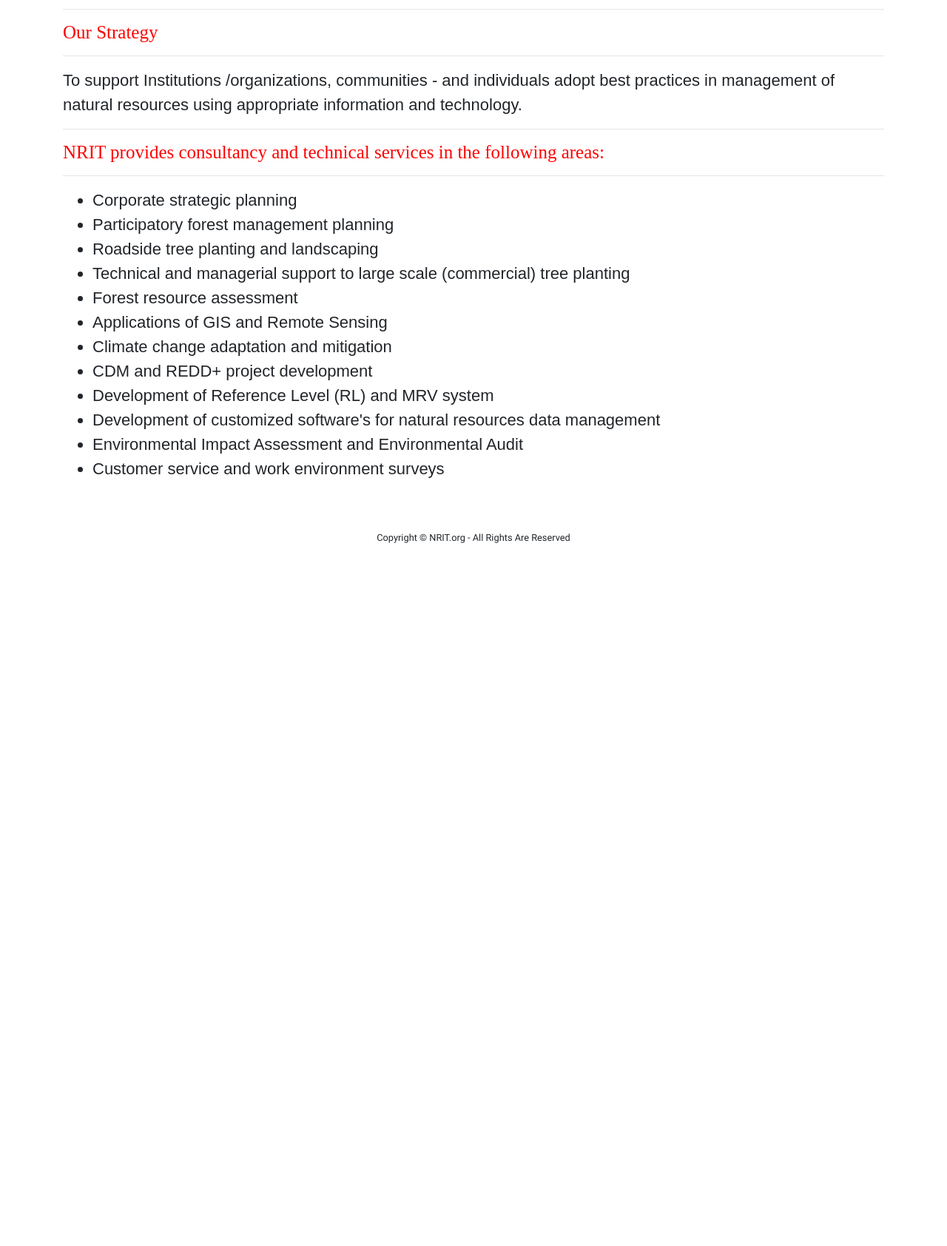
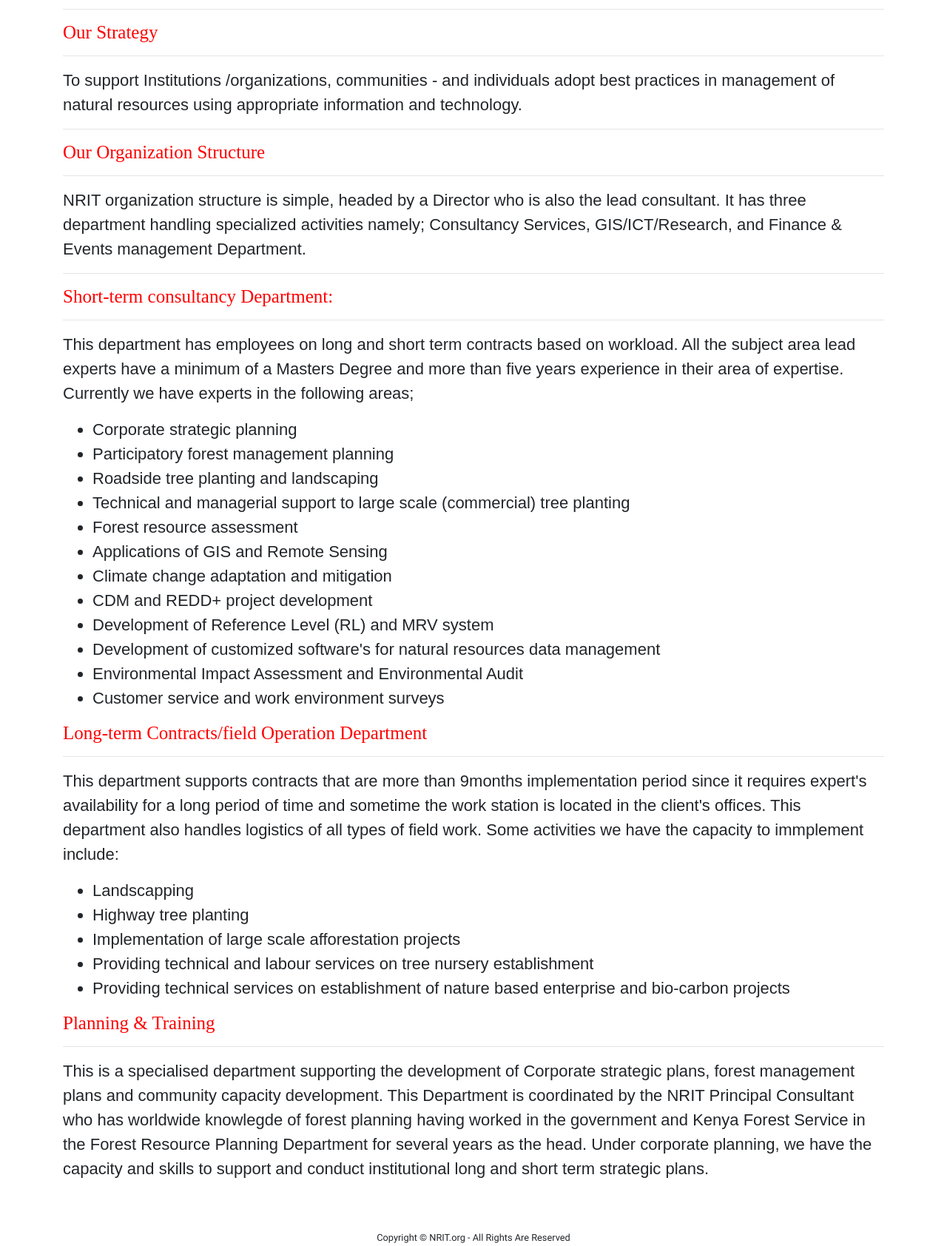
Before and after one commit to sammwaura/NRIT, a Django app: page /about/ in a window 1280 px wide. Shown: the part 917-2601 px from the top of the page at 74% size. Before the commit the page ends 1651 px from the top, so only its background shows below. Run offline with Django 3.2, Linux system fonts and the light colour scheme; some libraries are stand-ins or nearby versions.

Commit message:
modify templates

```diff
--- a/pages/templates/about.html
+++ b/pages/templates/about.html
@@ -30,9 +30,17 @@
 and individuals adopt best practices in management of natural resources using appropriate
 information and technology.</p>
 	<hr>
-	<h5 style="font-weight: 20px; font-family:serif; font-size: 25px; color: red;">NRIT provides consultancy and technical services in the following areas:</h5>
-	<hr>
-	<p>
+	<h5 style="font-weight: 20px; font-family:serif; font-size: 25px; color: red;">Our Organization Structure</h5>
+		<hr>
+		<p style="font-family: sans-serif; font-size: 22px;">
+			NRIT organization structure is simple, headed  by a Director who is also
+			the lead consultant. It has three department handling specialized activities namely;
+		Consultancy Services, GIS/ICT/Research, and Finance & Events management Department.</p>
+		<hr>
+		<h5 style="font-weight: 20px; font-family:serif; font-size: 25px; color: red;">Short-term consultancy Department:</h5>
+		<hr>
+		<p style="font-family: sans-serif; font-size: 22px";>
+			This department has employees on long and short term contracts based on workload. All the subject area lead experts have a minimum of a Masters Degree and more than five years experience in their area of expertise. Currently we have experts in the following areas;
 		<ul style="font-family: sans-serif; font-size: 22px;">
 
 		<li>
@@ -91,6 +99,42 @@
 
 	</p>
 
+	<h5 style="font-weight: 20px; font-family:serif; font-size: 25px; color: red;">Long-term Contracts/field Operation Department</h5>
+		<hr>
+		<p style="font-family: sans-serif; font-size: 22px;">
+			This department supports contracts that are more than 9months implementation period since it requires expert's availability for a long period of time and sometime the work station is located in the client's offices. This department also handles logistics of all types of field work. Some activities we have the capacity to immplement include:
+		<ul style="font-family: sans-serif; font-size: 22px;">
+
+		<li>
+			Landscapping
+		</li>
+
+		<li>
+			Highway tree planting
+		</li>
+
+		<li>
+			Implementation of large scale afforestation projects
+		</li>
+
+		<li>
+			Providing technical and labour services on tree nursery establishment
+		</li>
+
+		<li>
+			Providing technical services on establishment of nature based enterprise and bio-carbon projects
+		</li>
+
+		</ul>
+
+	</p>
+
+	<h5 style="font-weight: 20px; font-family:serif; font-size: 25px; color: red;">Planning & Training</h5>
+		<hr>
+		<p style="font-family: sans-serif; font-size: 22px;">
+			This is a specialised department supporting the development of Corporate strategic plans, forest
+			management plans and community capacity development. This Department is coordinated by the NRIT Principal Consultant
+			who  has worldwide knowlegde of forest planning having worked in the government and Kenya Forest Service in the Forest Resource Planning Department for several years as the head. Under corporate planning, we have the capacity and skills to support and conduct institutional long and short term strategic plans.
 	</div>
 </div>
 
--- a/pages/templates/corevalues.html
+++ b/pages/templates/corevalues.html
@@ -13,6 +13,7 @@
   <div class="col-md-12">
     <hr>
     <h5 style="font-weight: 20px; font-family:cursive; font-size: 25px; color: red;">Our Corevalues</h5>
+    <hr>
      <p>
     	<ul style= "font-weight: 20px; font-family:cursive; font-size: 25px;">
     		<li>
```
